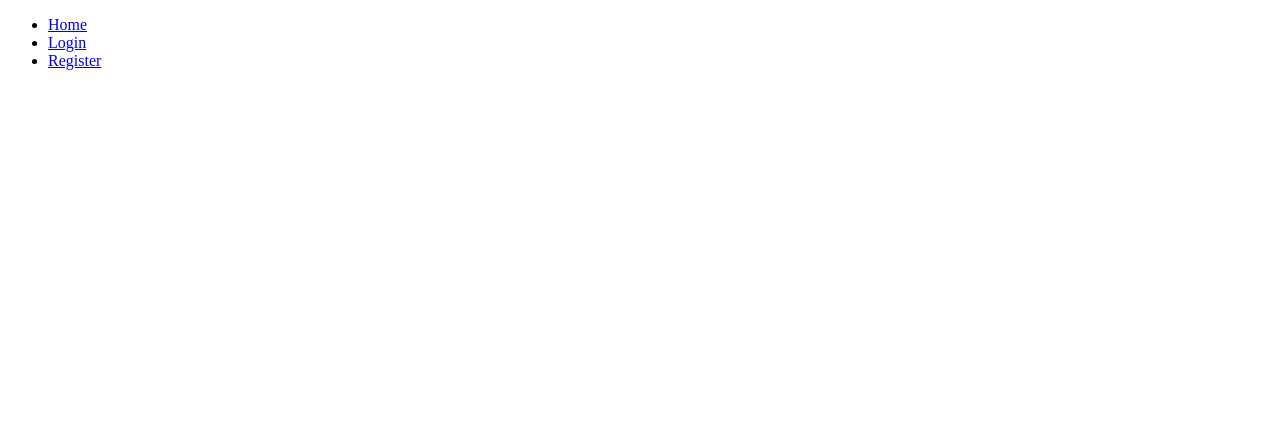
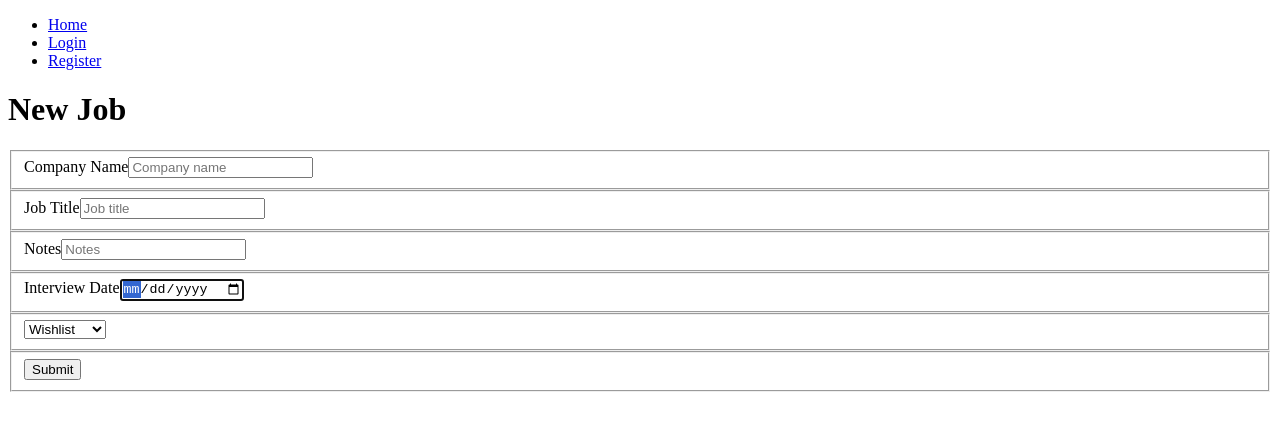
Before and after one commit to matthewbaker22/backend-capstone-front-end, a React (Create React App) app: page /job_form in a window 1280 px wide. Shown: the top 430 px of the page. Built offline with nearby package versions, Linux system fonts and the light colour scheme.

Commit message:
fixed columns, user can now add product and created in join table as well. user can delete job

```diff
--- a/src/components/ApplicationViews.js
+++ b/src/components/ApplicationViews.js
@@ -5,6 +5,7 @@ import Login from "./auth/Login"
 import Register from "./auth/Register"
 import Home from "./home/Home"
 import Job from "./job/Job"
+import JobForm from "./job/JobForm"
 
 
 const ApplicationViews = () => {
@@ -22,6 +23,9 @@ const ApplicationViews = () => {
             <Route exact path="/jobs" render={props => {
                 return <Job {...props}/>
             }}/>
+            <Route exact path="/job_form" render={props => {
+                return <JobForm {...props}/>
+            }}/>
 
         </React.Fragment>
     )
--- a/src/components/job/Job.js
+++ b/src/components/job/Job.js
@@ -1,9 +1,11 @@
 import React, {useEffect, useState} from "react"
 import JobManager from "../../modules/JobManager"
+import {Link} from "react-router-dom"
 import JobCard from "./JobCard"
 
 const Job = (props) => {
     const [jobs, setJobs] = useState([])
+    const [reload, setReload] = useState(false)
 
     const getJobs = () => {
         return JobManager.getAllJobsFromJobStatusTable().then((JobsFromAPI) => {
@@ -11,59 +13,97 @@ const Job = (props) => {
         })
     }
 
+    const handleDelete = (id) => {
+        JobManager.deleteJob(id).then(() => {
+            if(reload == false) {
+                setReload(true)
+            } else {
+                setReload(false)
+            }
+        })
+    }
+
     useEffect(() => {
         getJobs()
-    }, [])
+    }, [reload])
 
-    jobs.map((job) => (
-        console.log(job.created_at),
-        console.log(job.job_id.company_name)
-    ))
-
+    console.log(jobs)
     return (
         <div>
             <div>
                 <h3>Wishlist</h3>
+                <Link to="/job_form">
                     <button>+</button>
+                </Link>
                 {jobs.map(job => (
-                    job.status_id.name == "wishlist" ?
+                    job.status_id == "1" ?
+                        <div>
                             <JobCard key={job.id} job={job} {...props}/>
+                            <button>Edit</button>
+                            <button>Delete</button>
+                        </div>
                     : <></>
                 ))}
             </div>
             <div>
                 <h3>Applied</h3>
+                <Link to="/job_form">
                     <button>+</button>
+                </Link>
                 {jobs.map(job => (
-                    job.status_id.name == "applied" ?
+                    job.status_id == "2" ?
+                    <div>
                         <JobCard key={job.id} job={job} {...props}/>
+                        <button>Edit</button>
+                        <button>Delete</button>
+                    </div>
                     : <></>
                 ))}
             </div>
             <div>
                 <h3>Interviews</h3>
+                <Link to="/job_form">
                     <button>+</button>
+                </Link>
                 {jobs.map(job => (
-                    job.status_id.name == "interviews" ?
+                    job.status_id == "3" ?
+                    <div>
                         <JobCard key={job.id} job={job} {...props}/>
+                        <button>Edit</button>
+                        <button>Delete</button>
+                    </div>
                     : <></>
                 ))}
             </div>
             <div>
                 <h3>Offers</h3>
+                <Link to="/job_form">
                     <button>+</button>
+                </Link>
                 {jobs.map(job => (
-                    job.status_id.name == "offers" ?
+                    job.status_id == "4" ?
+                    <div>
                         <JobCard key={job.id} job={job} {...props}/>
+                        <button>Edit</button>
+                        <button>Delete</button>
+                    </div>
                     : <></>
                 ))}
             </div>
             <div>
                 <h3>Rejections</h3>
+                <Link to="/job_form">
                     <button>+</button>
+                </Link>
                 {jobs.map(job => (
-                    job.status_id.name == "rejected" ?
+                    job.status_id == "5" ?
+                    <div>
                         <JobCard key={job.id} job={job} {...props}/>
+                        <button>Edit</button>
+                        <button onClick={() =>
+                            handleDelete(job.id)
+                        }>Delete</button>
+                    </div>
                     : <></>
                 ))}
             </div>
--- a/src/components/job/JobCard.js
+++ b/src/components/job/JobCard.js
@@ -4,10 +4,10 @@ const JobCard = props => {
     return (
         <div>
             <div>
-                <p>{props.job.job_id.company_name}</p>
-                <p>{props.job.job_id.job_title}</p>
-                <p>{props.job.job_id.notes}</p>
-                <p>{props.job.job_id.interview_date}</p>
+                <p>{props.job.job.company_name}</p>
+                <p>{props.job.job.job_title}</p>
+                <p>{props.job.job.notes}</p>
+                <p>{props.job.job.interview_date}</p>
             </div>
         </div>
     )
--- /dev/null
+++ b/src/components/job/JobForm.js
@@ -0,0 +1,77 @@
+import React, {useState} from "react"
+import JobManager from "../../modules/JobManager"
+
+const JobForm = (props) => {
+    const [job, setJob] = useState({ company_name: "", job_title: "", notes: "", interview_date: ""})
+    const [column, setColumn] = useState({column: "1"})
+
+    const handleFieldChange = (evt) => {
+        const stateToChange = {...job}
+        stateToChange[evt.target.id] = evt.target.value
+        setJob(stateToChange)
+    }
+
+    const handleColumnChange = (evt) => {
+        const stateToChange = {...column}
+        stateToChange[evt.target.id] = evt.target.value;
+        setColumn(stateToChange)
+    }
+
+    const constructNewJob = (evt) => {
+        evt.preventDefault()
+        if (job.company_name === "" || job.job_title === "" || job.notes === "") {
+            window.alert("Please make sure all fields are filled out.")
+        } else {
+            JobManager.createJob(job).then(resp => {
+                const job_status = {
+                    "job_id": resp.id,
+                    "status_id": parseInt(column.column),
+                    "created_at": ""
+                }
+                console.log(job_status)
+                JobManager.createJobStatus(job_status).then(props.history.push("/jobs"))
+            })
+        }
+    }
+
+    return (
+        <>
+            <div>
+                <form>
+                    <h1>New Job</h1>
+                    <fieldset>
+                        <label>Company Name</label>
+                        <input type="text" id="company_name" placeholder="Company name" onChange={handleFieldChange} required autoFocus/>
+                    </fieldset>
+                    <fieldset>
+                        <label>Job Title</label>
+                        <input type="text" id="job_title" placeholder="Job title" onChange={handleFieldChange} required autoFocus/>
+                    </fieldset>
+                    <fieldset>
+                        <label>Notes</label>
+                        <input type="text" id="notes" placeholder="Notes" onChange={handleFieldChange} required autoFocus/>
+                    </fieldset>
+                    <fieldset>
+                        <label>Interview Date</label>
+                        <input type="date" id="interview_date" placeholder="Interview date" onChange={handleFieldChange} required autoFocus/>
+                    </fieldset>
+                    <fieldset>
+                        <select id="column" placeholder="Pick column" onChange={handleColumnChange}>
+                            <option value="1">Wishlist</option>
+                            <option value="2">Applied</option>
+                            <option value="3">Interviews</option>
+                            <option value="4">Offers</option>
+                            <option value="5">Rejected</option>
+                        </select>
+                    </fieldset>
+                    <fieldset>
+                        <button type="button" onClick={constructNewJob}>Submit</button>
+                    </fieldset>
+
+                </form>
+            </div>
+        </>
+    )
+}
+
+export default JobForm
--- a/src/modules/JobManager.js
+++ b/src/modules/JobManager.js
@@ -16,5 +16,35 @@ export default {
                 "Authorization": `Token ${token}`
             }
         }).then(resp => resp.json())
+    },
+    createJob(job) {
+        return fetch(`${url}/jobs`, {
+            method: "POST",
+            headers: {
+                "Content-Type": "application/json",
+                "Accept": "application/json",
+                "Authorization": `Token ${token}`
+            },
+            body: JSON.stringify(job)
+        }).then(resp => resp.json())
+    },
+    createJobStatus(job_status) {
+        return fetch(`${url}/job_status`, {
+            method: "POST",
+            headers: {
+                "Content-Type": "application/json",
+                "Accept": "application/json",
+                "Authorization": `Token ${token}`
+            },
+            body: JSON.stringify(job_status)
+        }).then(resp => resp.json())
+    },
+    deleteJob(id) {
+        return fetch(`${url}/job_status/${id}`, {
+            method: "DELETE",
+            headers: {
+                "Authorization": `Token ${token}`
+            }
+        })
     }
 }
```
Lines whose indentation alone changed are shown as unchanged.
